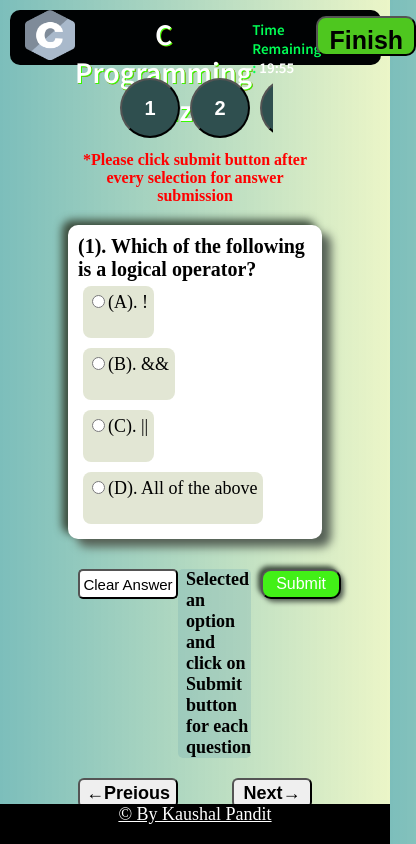
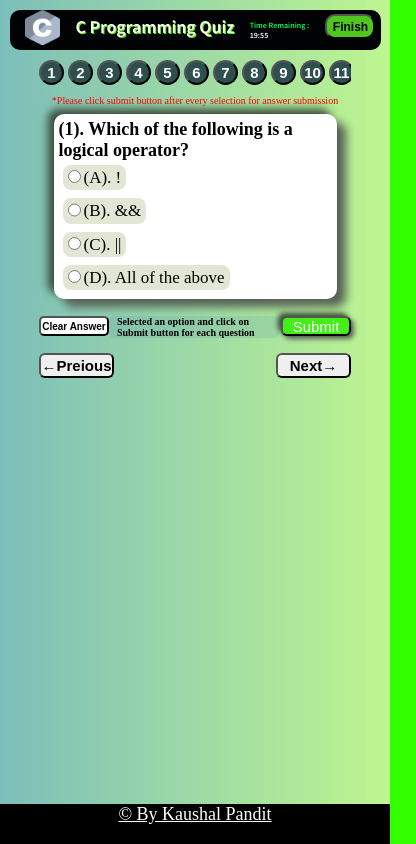
Before and after one commit to kaushal90060/The-Quiz-app, a plain HTML site: page index.html in a window 390 px wide. Shown: the whole page, 416 px wide, since content can reach past the window. Drawn offline with Linux system fonts and the light colour scheme.

Commit message:
update style.css
Added mediaquery for responsive design

```diff
--- a/style.css
+++ b/style.css
@@ -216,3 +216,104 @@ a {
   font-size: 16px;
   margin-top: 10px;
 }
+
+
+@media only screen and (max-width: 600px) {
+  body {
+    background-color: #33ff00;
+    min-height: auto;
+  }
+  .imgLogo {
+    width: 35px;
+    height: 35px;
+    padding-left: 15px;
+  }
+  .header {
+    height: 40px;
+  }
+  .cQuiz {
+    font-size: 18px;
+  }
+  .timer {
+    font-size: 8px;
+  }
+  .finishBtn {
+    width: 50px;
+    height: 25px;
+    font-size: 12px;
+    padding: 2px;
+    margin-top: 4px;
+    margin-left: 5px;
+    border-radius: 10px;
+  }
+  .Question_btn {
+    width: 80%;
+  }
+  .btn {
+    width: 25px;
+    height: 25px;
+    font-size: 15px;
+    margin: 0px;
+  }
+  .instruction {
+    width: 80%;
+    font-weight: normal;
+    font-size: 10px;
+  }
+  .Question_container {
+    margin-top: 8px;
+    padding: 5px;
+    width: 70%;
+  }
+  .Questions {
+    font-size: 18px;
+  }
+  .label {
+    font-size: 17px;
+    height: auto;
+    margin: 4px;
+    padding: 2px;
+    padding-right: 5px;
+  }
+  .ansPos {
+    margin-top: 12px;
+    padding: 5px;
+    width: 80%;
+    grid-template-columns: 0.2fr 4fr 0.2fr;
+  }
+  .clear {
+    width: 70px;
+    height: 20px;
+    font-size: 10px;
+    font-weight: bold;
+  }
+  .message {
+    margin-right: 2px;
+    font-size: 10px;
+  }
+  .AnsSubmit {
+    width: 70px;
+    height: 20px;
+    font-size: 15px;
+    border-radius: 6px;
+  }
+  .BtnNavigate {
+    width: 80%;
+  }
+  .navigator_btn {
+    width: 75px;
+    height: 25px;
+    font-size: 15px;
+  }
+
+  .FinalScore {
+    width: auto;
+    font-size: 25px;
+    padding: 6px;
+  }
+  .ReTest {
+    font-size: 18px;
+    width: 140px;
+    height: 30px;
+  }
+}
```
